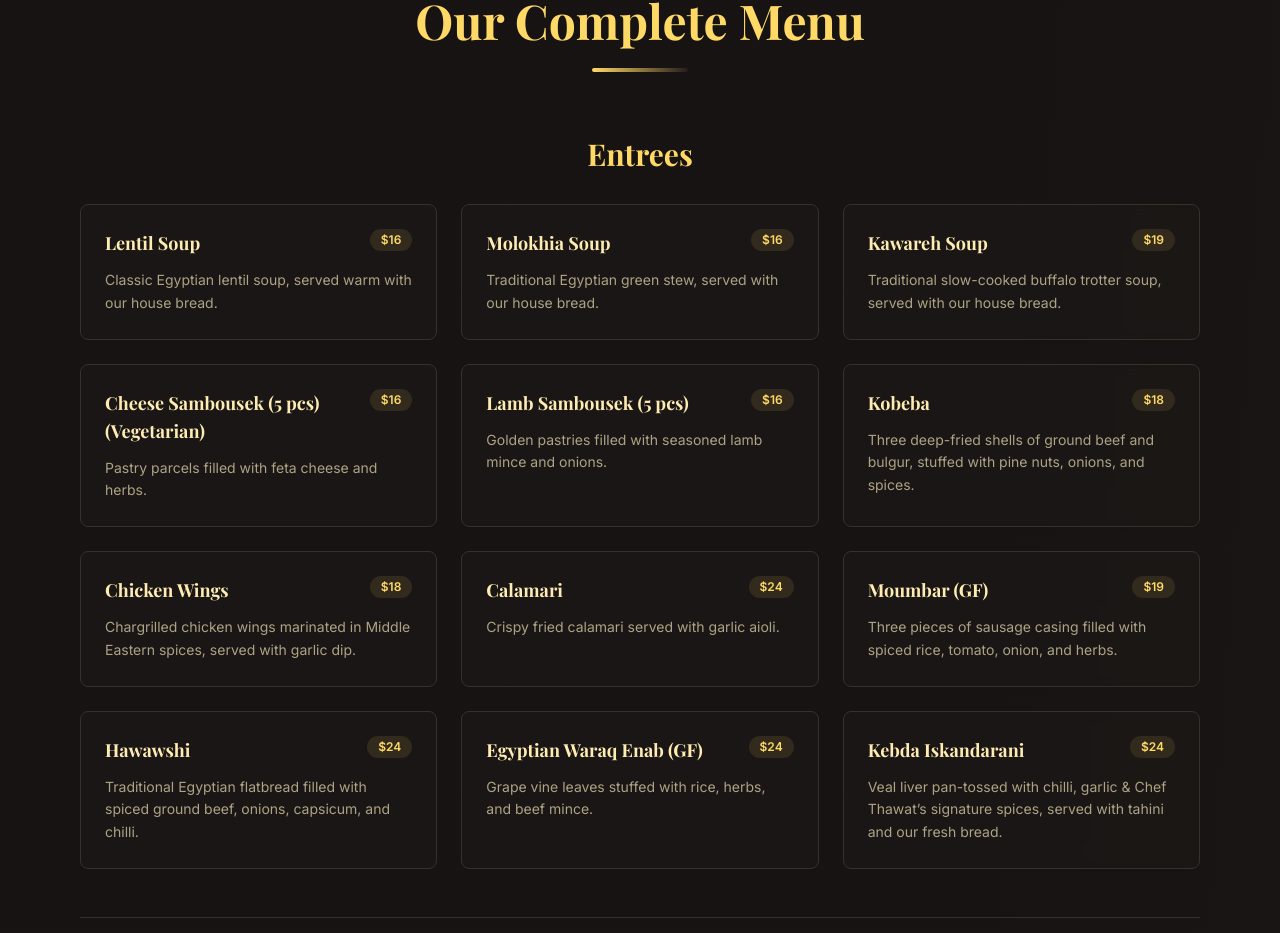
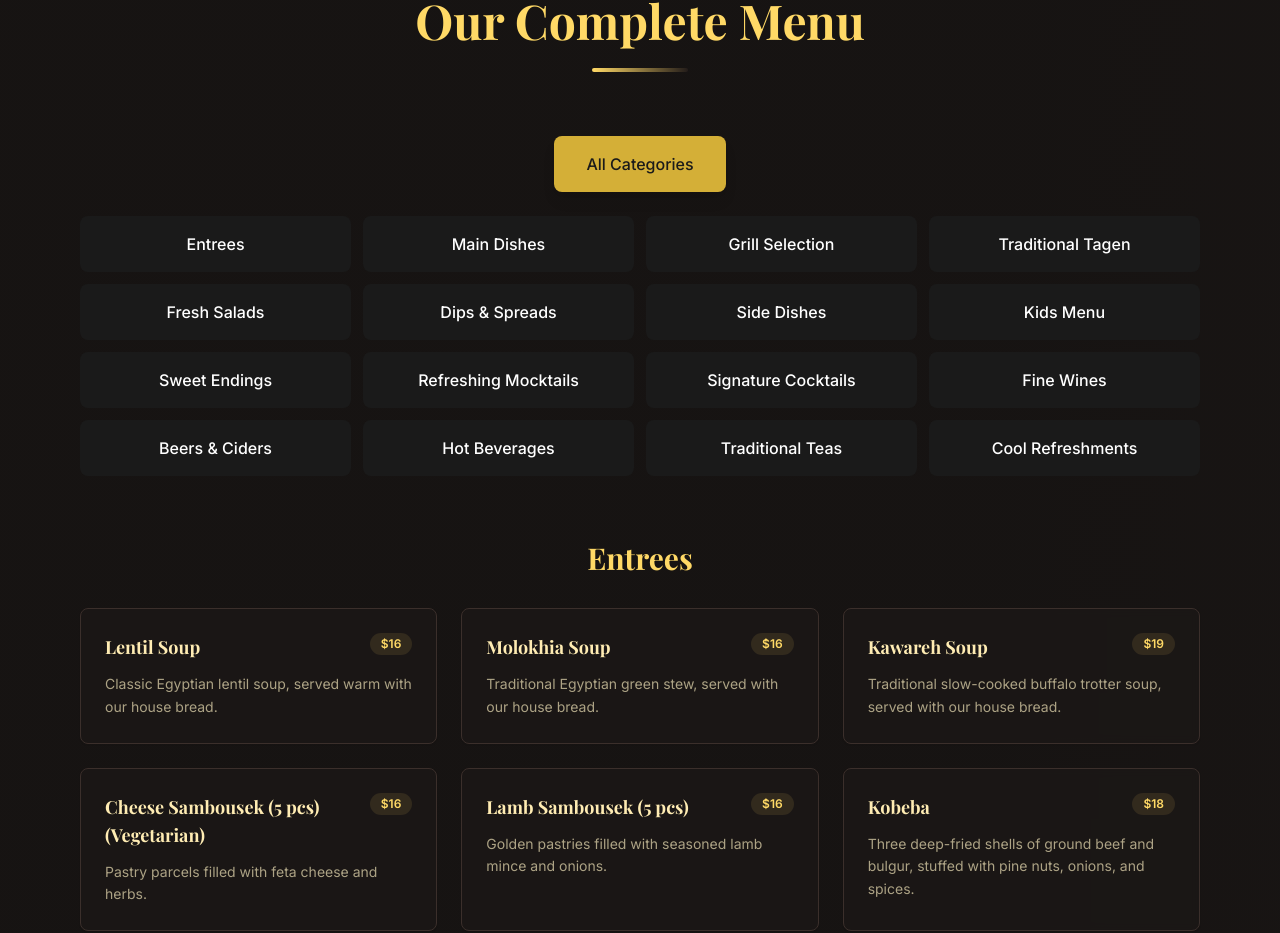
Before and after one commit to michaelyoussef396/cairo-clone-exact, a React (Vite) app: page /menu in a window 1280 px wide. Shown: the part 3520-4453 px from the top of the page. Built offline with nearby package versions, Linux system fonts and the light colour scheme; no server answers; the HTML template or start-up script is replaced by a standard one.

Commit message:
feat: Implement category filtering on menu page

```diff
--- a/src/pages/NewMenu.tsx
+++ b/src/pages/NewMenu.tsx
@@ -15,6 +15,7 @@ const NewMenu = () => {
   const [menuItems, setMenuItems] = useState<MenuItem[]>([]);
   const [groupedItems, setGroupedItems] = useState<Record<string, MenuItem[]>>({});
   const [loading, setLoading] = useState(true);
+  const [activeCategory, setActiveCategory] = useState<string | 'all'>('all');
 
   useEffect(() => {
     const loadMenu = () => {
@@ -56,6 +57,32 @@ const NewMenu = () => {
       </div>
     );
   }
+
+  const categoryButtons = [
+    { key: 'Entree', display: 'Entrees' },
+    { key: 'mains', display: 'Main Dishes' },
+    { key: 'Grill', display: 'Grill Selection' },
+    { key: 'Tagen', display: 'Traditional Tagen' },
+    { key: 'salads', display: 'Fresh Salads' },
+    { key: 'Dips', display: 'Dips & Spreads' },
+    { key: 'Sides', display: 'Side Dishes' },
+    { key: 'kids', display: 'Kids Menu' },
+    { key: 'Desserts', display: 'Sweet Endings' },
+    { key: 'Mocktails', display: 'Refreshing Mocktails' },
+    { key: 'Cocktails', display: 'Signature Cocktails' },
+    { key: 'Wines', display: 'Fine Wines' },
+    { key: 'Beers & Ciders', display: 'Beers & Ciders' },
+    { key: 'Hot Drinks', display: 'Hot Beverages' },
+    { key: 'Tea', display: 'Traditional Teas' },
+    { key: 'Cold Drinks', display: 'Cool Refreshments' }
+  ];
+
+  const getFilteredCategories = () => {
+    if (activeCategory === 'all') {
+      return categoryOrder;
+    }
+    return categoryOrder.filter(cat => cat === activeCategory);
+  };
 
   const banquetOptions = [
     {
@@ -306,8 +333,42 @@ const NewMenu = () => {
             <div className="w-24 h-1 bg-gradient-to-r from-primary to-secondary mx-auto rounded-full"></div>
           </div>
 
-          <div className="space-y-16">
-            {categoryOrder.map((category) => {
+          {/* Category Navigation */}
+          <div className="mb-16">
+            {/* All Categories Button */}
+            <div className="flex justify-center mb-6">
+              <button
+                onClick={() => setActiveCategory('all')}
+                className={`px-8 py-4 rounded-lg font-medium transition-all duration-300 cursor-pointer text-center min-h-[44px] flex items-center justify-center ${
+                  activeCategory === 'all'
+                    ? 'bg-[#D4AF37] text-[#1a1a1a] shadow-lg'
+                    : 'bg-[#1a1a1a] text-white hover:bg-[#2a2a2a]'
+                }`}
+              >
+                All Categories
+              </button>
+            </div>
+
+            {/* Category Grid */}
+            <div className="grid grid-cols-1 md:grid-cols-2 lg:grid-cols-4 gap-3 max-w-7xl mx-auto">
+              {categoryButtons.map((cat) => (
+                <button
+                  key={cat.key}
+                  onClick={() => setActiveCategory(cat.key)}
+                  className={`px-6 py-4 rounded-lg font-medium transition-all duration-300 cursor-pointer text-center min-h-[44px] flex items-center justify-center ${
+                    activeCategory === cat.key
+                      ? 'bg-[#D4AF37] text-[#1a1a1a] shadow-lg'
+                      : 'bg-[#1a1a1a] text-white hover:bg-[#2a2a2a]'
+                  }`}
+                >
+                  {cat.display}
+                </button>
+              ))}
+            </div>
+          </div>
+
+          <div className="space-y-16 transition-opacity duration-300">
+            {getFilteredCategories().map((category) => {
               const items = groupedItems[category];
               if (!items || items.length === 0) return null;
 
```
